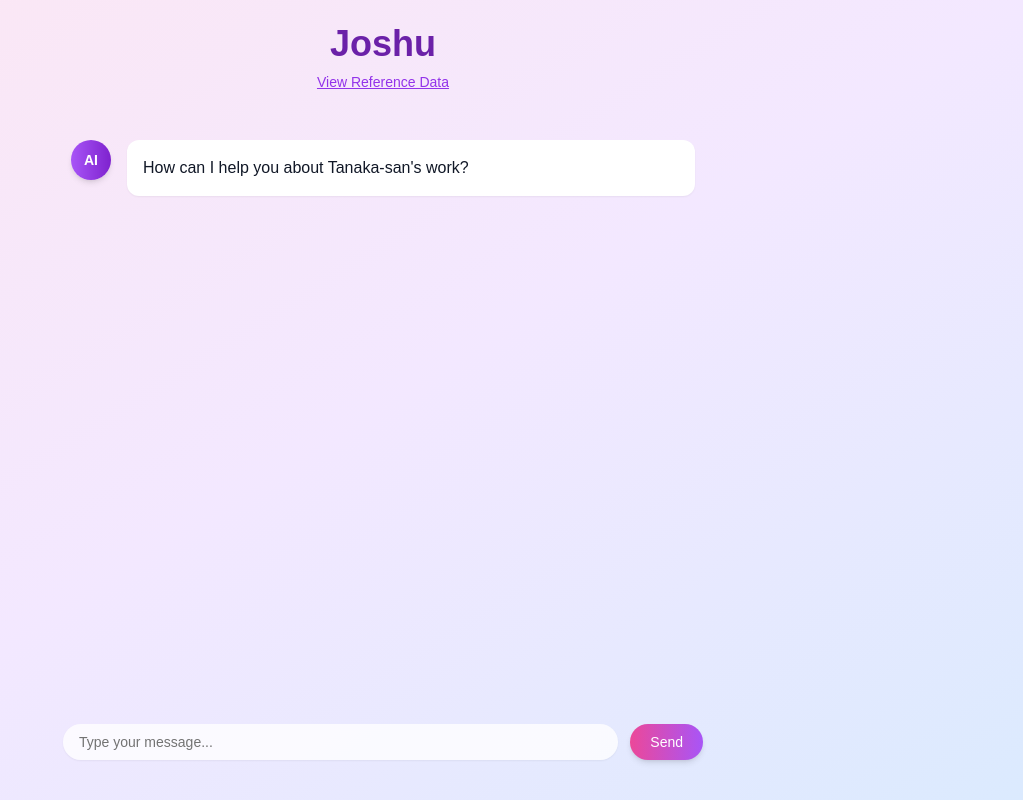
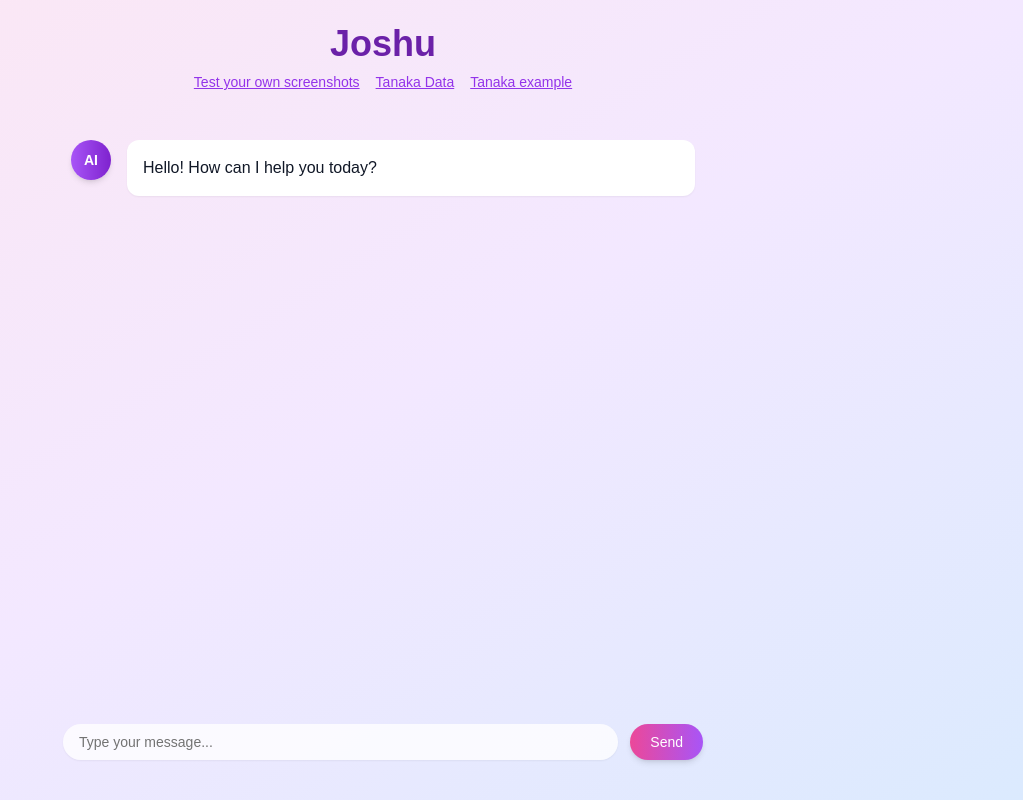
Before and after one commit to mariomeissner/joshu-assistant, a Next.js app: page / in a window 1280 px wide. Shown: the whole page, without its empty margins (257-1280 px from the left). Built offline with nearby package versions, Linux system fonts and the light colour scheme.

Commit message:
Add tabs

```diff
--- /dev/null
+++ b/app/api/image/route.ts
@@ -0,0 +1,33 @@
+import { NextResponse } from "next/server";
+
+export async function POST(request: Request) {
+  try {
+    const formData = await request.formData();
+    const image = formData.get("image");
+
+    if (!image) {
+      return NextResponse.json({ error: "No image provided" }, { status: 400 });
+    }
+
+    const response = await fetch(
+      "https://screenshot-thing-production.up.railway.app/analyze-image/",
+      {
+        method: "POST",
+        body: formData,
+      },
+    );
+
+    if (!response.ok) {
+      throw new Error(`API responded with status: ${response.status}`);
+    }
+
+    const data = await response.json();
+    return NextResponse.json(data);
+  } catch (error) {
+    console.error("Error processing image:", error);
+    return NextResponse.json(
+      { error: "Failed to process image" },
+      { status: 500 },
+    );
+  }
+}
--- a/app/page.tsx
+++ b/app/page.tsx
@@ -1,9 +1,10 @@
 import ChatPage from "@/components/chat";
+import { defaultInitialMessages } from "./prompts/default";
 
 export default function Home() {
   return (
     <>
-      <ChatPage />
+      <ChatPage initialMessages={defaultInitialMessages} />
     </>
   );
 }
--- /dev/null
+++ b/app/prompts/default.ts
@@ -0,0 +1,15 @@
+import { Message } from "ai/react";
+
+export const defaultSystemPrompt = `
+You are an AI assistant that helps users with their questions.
+How can I help you today?
+`;
+
+export const defaultInitialMessages = [
+  { id: "0", role: "system", content: defaultSystemPrompt },
+  {
+    id: "1",
+    role: "assistant",
+    content: "Hello! How can I help you today?",
+  },
+] as Message[];
--- /dev/null
+++ b/app/tanaka/page.tsx
@@ -0,0 +1,20 @@
+import ChatPage from "@/components/chat";
+import { systemPrompt } from "@/components/systemPrompt";
+import { Message } from "ai/react";
+
+const tanakaInitialMessages = [
+  { id: "0", role: "system", content: systemPrompt },
+  {
+    id: "1",
+    role: "assistant",
+    content: "How can I help you about Tanaka-san's work?",
+  },
+] as Message[];
+
+export default function TanakaPage() {
+  return (
+    <>
+      <ChatPage initialMessages={tanakaInitialMessages} />
+    </>
+  );
+}
--- a/components/chat.tsx
+++ b/components/chat.tsx
@@ -4,22 +4,17 @@ import { Message, useChat } from "ai/react";
 import { Button } from "@/components/ui/button";
 import { CardContent, CardFooter } from "@/components/ui/card";
 import { Input } from "@/components/ui/input";
-import { systemPrompt } from "./systemPrompt";
 import { useEffect, useRef } from "react";
 import styles from "@/components/chat.module.css";
+import Link from "next/link";
 
-const mockMessages = [
-  { id: "0", role: "system", content: systemPrompt },
-  {
-    id: "1",
-    role: "assistant",
-    content: "How can I help you about Tanaka-san's work?",
-  },
-];
+interface ChatPageProps {
+  initialMessages: Message[];
+}
 
-export default function ChatPage() {
+export default function ChatPage({ initialMessages }: ChatPageProps) {
   const { messages, input, handleInputChange, handleSubmit } = useChat({
-    initialMessages: mockMessages as Message[],
+    initialMessages,
   });
   const messagesEndRef = useRef<HTMLDivElement | null>(null);
 
@@ -34,12 +29,26 @@ export default function ChatPage() {
   return (
     <div className="fixed inset-0 flex flex-col items-center p-6 bg-gradient-to-br from-pink-100 via-purple-100 to-blue-100">
       <h1 className="text-4xl font-bold mb-2 text-purple-800">Joshu</h1>
-      <a
-        href="/reference"
-        className="text-sm text-purple-600 hover:text-purple-800 underline mb-6"
-      >
-        View Reference Data
-      </a>
+      <div className="flex flex-row gap-4">
+        <Link
+          href="/"
+          className="text-sm text-purple-600 hover:text-purple-800 underline mb-6"
+        >
+          Test your own screenshots
+        </Link>
+        <Link
+          href="/reference"
+          className="text-sm text-purple-600 hover:text-purple-800 underline mb-6"
+        >
+          Tanaka Data
+        </Link>
+        <Link
+          href="/tanaka"
+          className="text-sm text-purple-600 hover:text-purple-800 underline mb-6"
+        >
+          Tanaka example
+        </Link>
+      </div>
       <div className="w-full max-w-2xl flex-1 flex flex-col h-full">
         <CardContent className="p-6 space-y-6 flex-1 overflow-y-auto max-h-full">
           {messages
```
